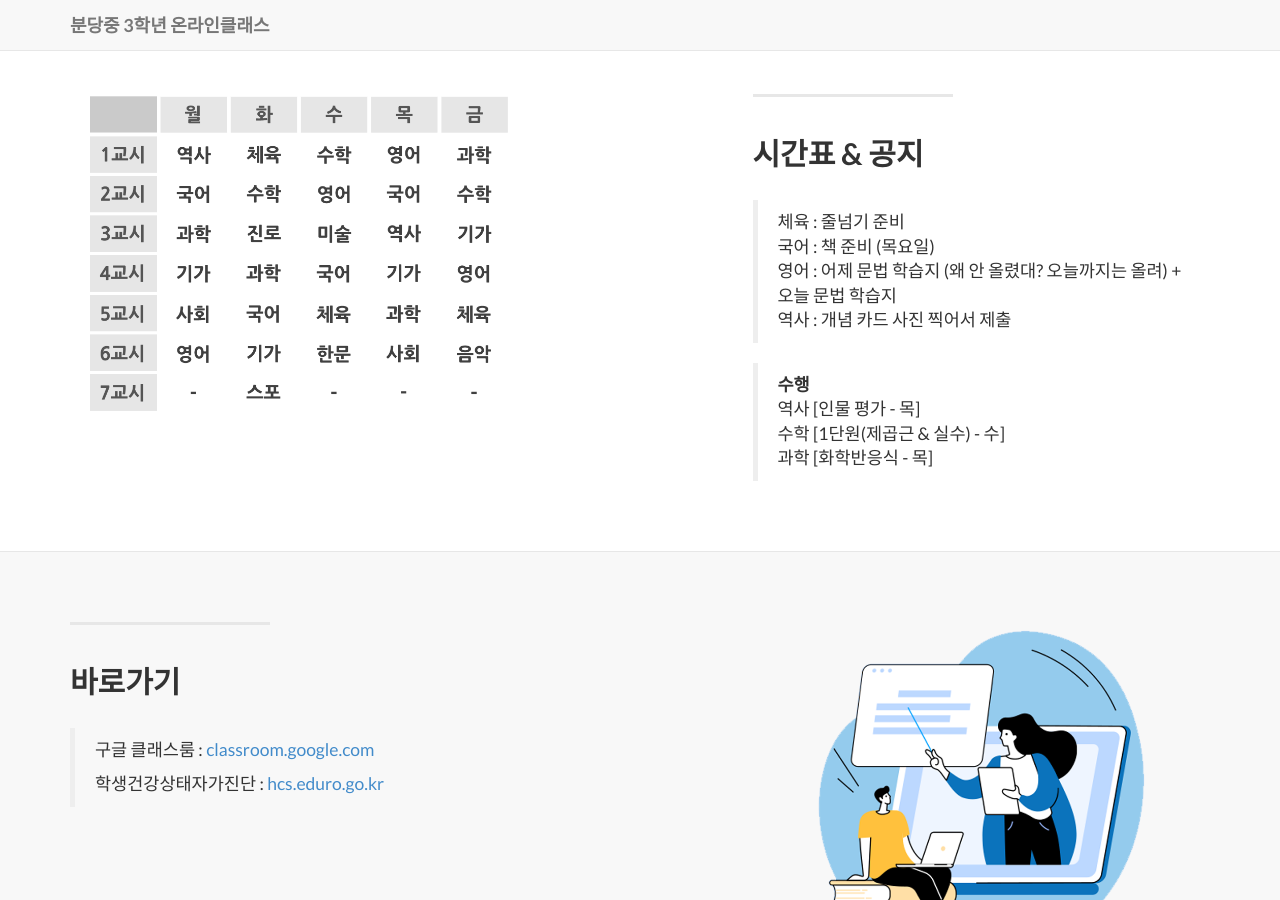
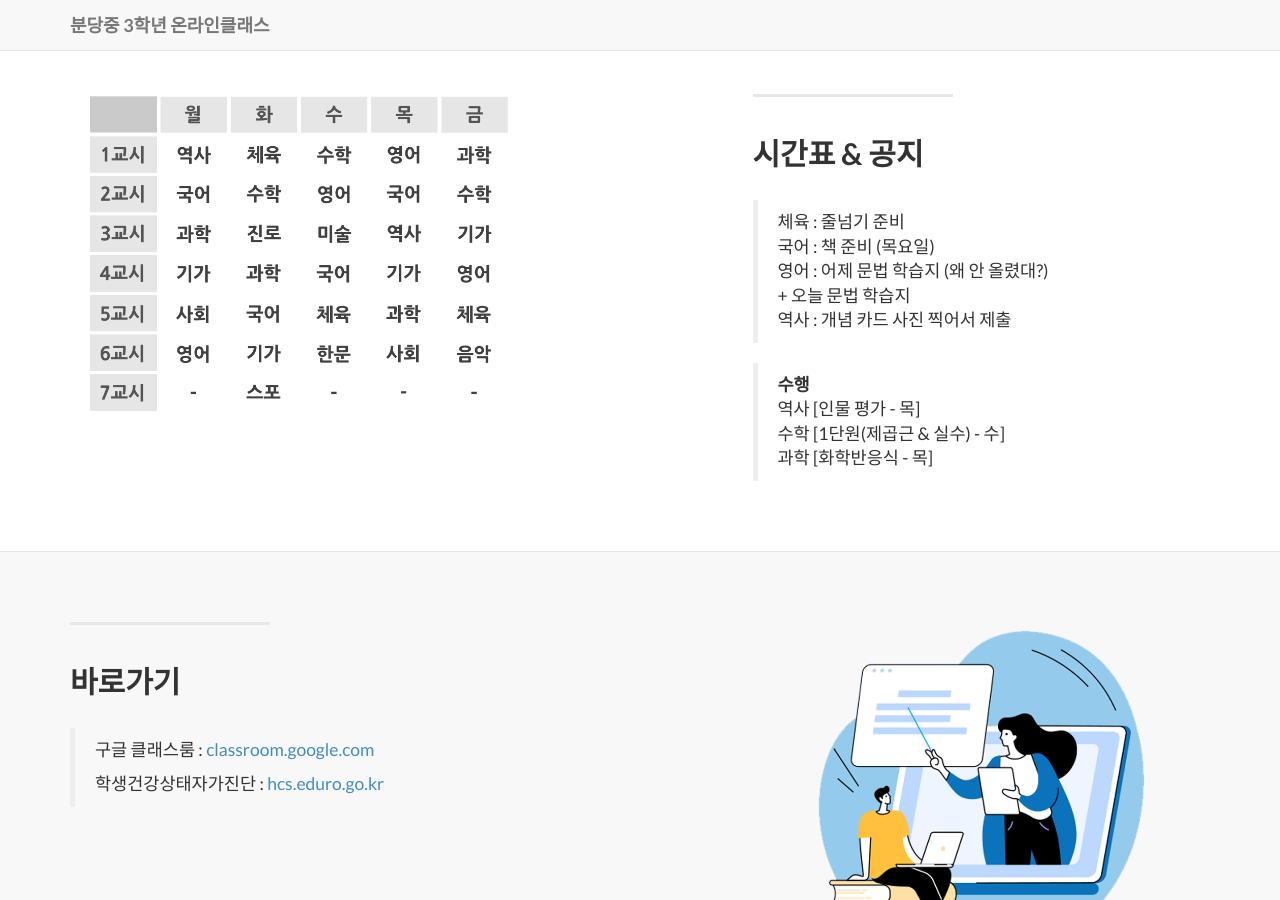
Before and after one commit to bundang-ms-2021/oncl, a Jekyll site: the page built from index.html, in a window 1280 px wide and 900 px high, scrolled down 741 px. Built offline with Jekyll 4.4.1, drawn with Linux system fonts in a browser that asks for light colours; nearby versions of some CDN libraries; library files that are not in the unit come from our copies.

Commit message:
Update 2014-09-21-services-1.markdown

```diff
--- a/_posts/2014-09-21-services-1.markdown
+++ b/_posts/2014-09-21-services-1.markdown
@@ -8,7 +8,8 @@ description: |
 
   > 체육 : 줄넘기 준비
   > 국어 : 책 준비 (목요일)
-  > 영어 : 어제 문법 학습지 (왜 안 올렸대? 오늘까지는 올려) + 오늘 문법 학습지
+  > 영어 : 어제 문법 학습지 (왜 안 올렸대?)
+          + 오늘 문법 학습지
   > 역사 : 개념 카드 사진 찍어서 제출
 
   > **수행**
```
